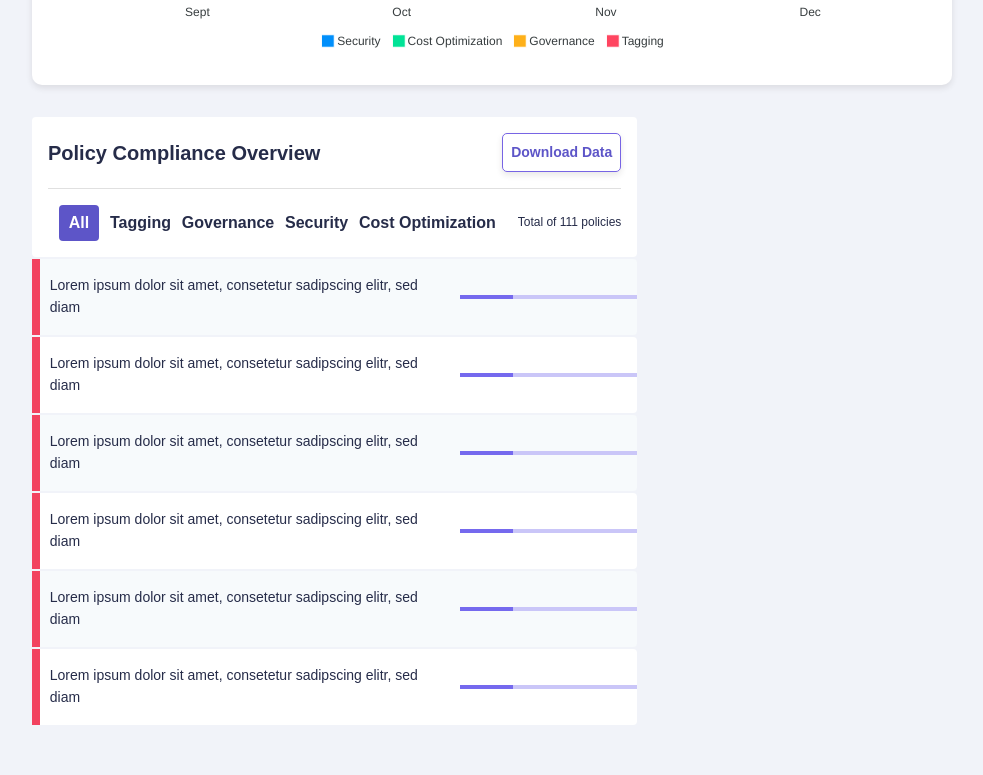
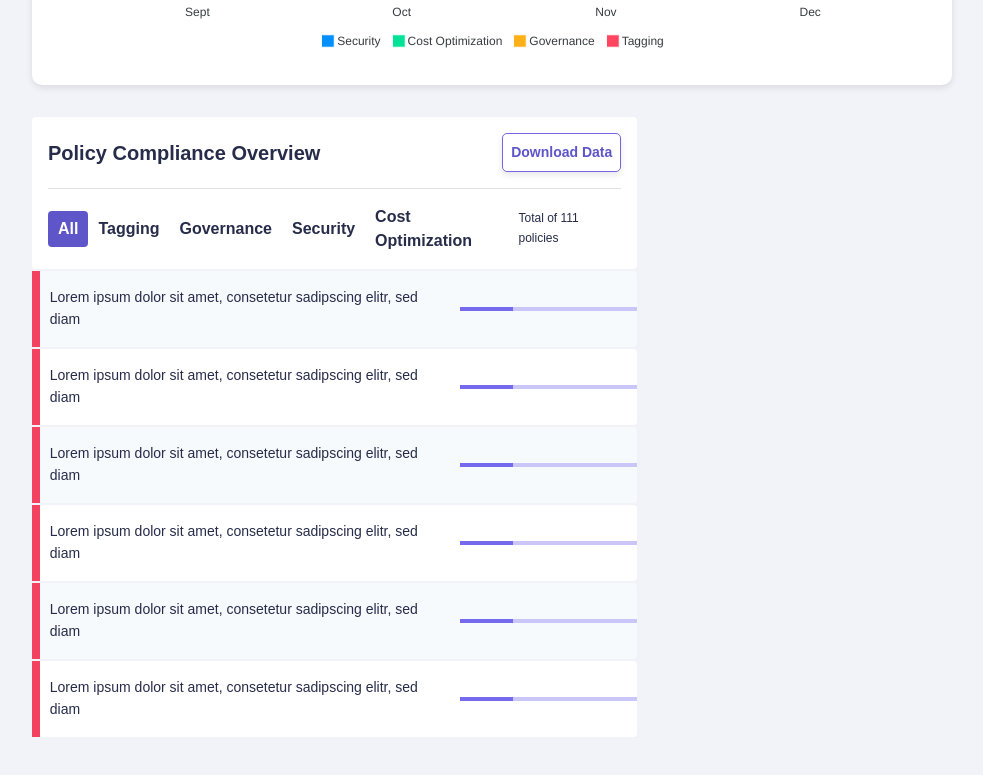
Before and after one commit to Ashfi17/Cyber-Monitor, a React (Create React App) app: page /dashboard in a window 1280 px wide. Shown: the part 987-1762 px from the top of the page, without its empty margins (268-1251 px from the left). Built offline with nearby package versions, Linux system fonts and the light colour scheme.

Commit message:
policycomplianceoverview filter spcaing

```diff
--- a/src/components/PolicyComplianceOverview.js
+++ b/src/components/PolicyComplianceOverview.js
@@ -77,9 +77,9 @@ const PolicyComplianceOverview = () => {
           <div
             style={{
               display: "flex",
+
               justifyContent: "space-evenly",
               alignItems: "center",
-              width: "80%",
             }}
           >
             <Typography
@@ -98,6 +98,7 @@ const PolicyComplianceOverview = () => {
                   ? classes.selectedFilter
                   : classes.filterText
               }
+              style={{ marginLeft: 10, marginRight: 10 }}
               onClick={() => setFilterOption("Tagging")}
             >
               Tagging
@@ -109,6 +110,7 @@ const PolicyComplianceOverview = () => {
                   : classes.filterText
               }
               onClick={() => setFilterOption("Governance")}
+              style={{ marginLeft: 10, marginRight: 10 }}
             >
               Governance
             </Typography>
@@ -119,6 +121,7 @@ const PolicyComplianceOverview = () => {
                   : classes.filterText
               }
               onClick={() => setFilterOption("Security")}
+              style={{ marginLeft: 10, marginRight: 10 }}
             >
               Security
             </Typography>
@@ -129,6 +132,7 @@ const PolicyComplianceOverview = () => {
                   : classes.filterText
               }
               onClick={() => setFilterOption("CostOpt")}
+              style={{ marginLeft: 10, marginRight: 10 }}
             >
               Cost Optimization
             </Typography>
```
